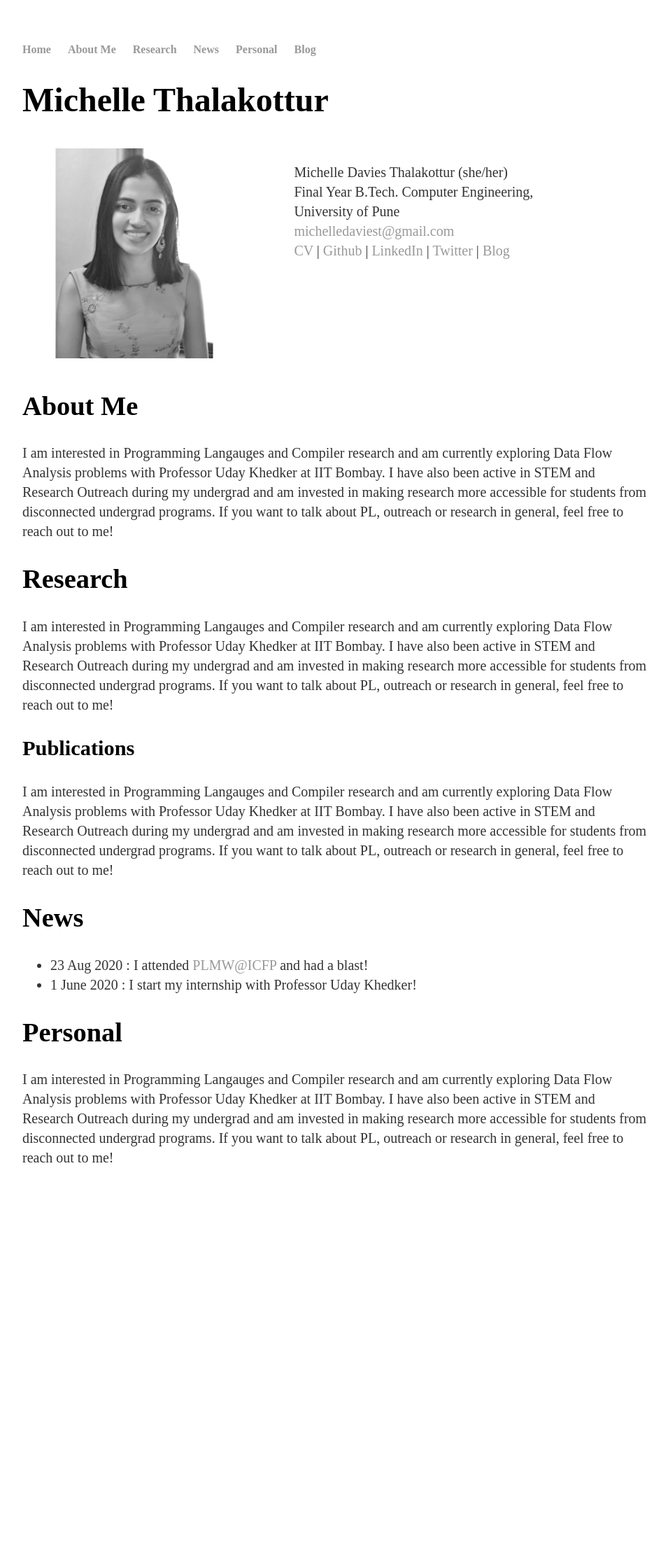
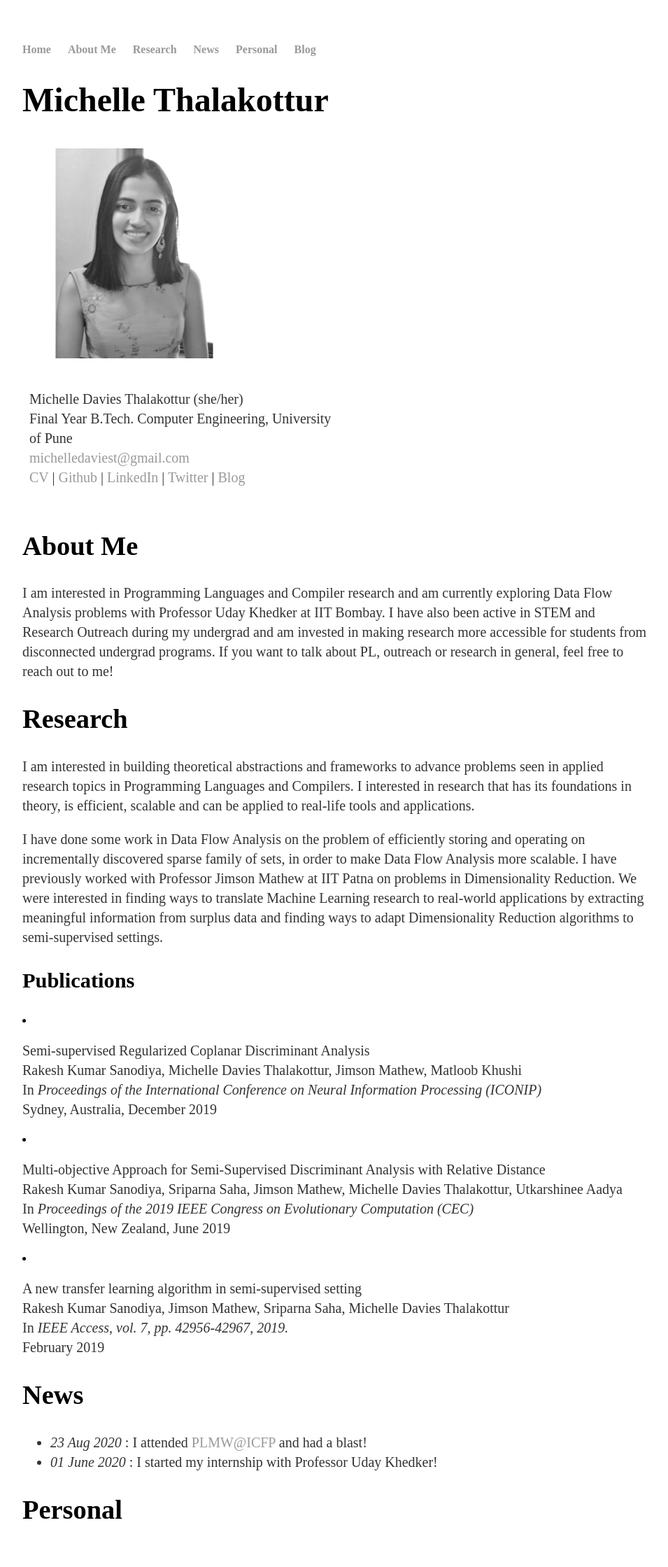
Before and after one commit to michelledaviest/michelledaviest.github.io, a Jekyll site: the page built from index.html, in a window 1280 px wide. Shown: the whole page at 70% size, without its empty margins (160-1115 px from the left). Built offline with Jekyll 4.4.1, drawn with Linux system fonts in a browser that asks for light colours; some web fonts are replaced; before the commit the page ends 1728 px from its top, so only the background shows below that.

Commit message:
add pubs

```diff
--- a/css/main.css
+++ b/css/main.css
@@ -5,7 +5,7 @@ body { margin: 60px auto; width: 70%; }
  /* Three image containers (use 25% for four, and 50% for two, etc) */
 .column {
   float: left;
-  width: 40%;
+  width: 50%;
   padding: 10px;
 }
 
--- a/index.html
+++ b/index.html
@@ -23,25 +23,43 @@ title: Michelle Thalakottur
 
 <div class="blurb" id="aboutsec">
 	<h2>About Me</h2>
-	<p>I am interested in Programming Langauges and Compiler research and am currently exploring Data Flow Analysis problems with Professor Uday Khedker at IIT Bombay. I have also been active in STEM and Research Outreach during my undergrad and am invested in making research more accessible for students from disconnected undergrad programs. If you want to talk about PL, outreach or research in general, feel free to reach out to me! </p>
+	<p>I am interested in Programming Languages and Compiler research and am currently exploring Data Flow Analysis problems with Professor Uday Khedker at IIT Bombay. I have also been active in STEM and Research Outreach during my undergrad and am invested in making research more accessible for students from disconnected undergrad programs. If you want to talk about PL, outreach or research in general, feel free to reach out to me! </p>
 </div>
 
 <div class="blurb" id="researchsec">
 	<h2>Research</h2>
-	<p>I am interested in Programming Langauges and Compiler research and am currently exploring Data Flow Analysis problems with Professor Uday Khedker at IIT Bombay. I have also been active in STEM and Research Outreach during my undergrad and am invested in making research more accessible for students from disconnected undergrad programs. If you want to talk about PL, outreach or research in general, feel free to reach out to me! </p>
+	<p>I am interested in building theoretical abstractions and frameworks to advance problems seen in applied research topics in Programming Languages and Compilers. I interested in research that has its foundations in theory, is efficient, scalable and can be applied to real-life tools and applications. </p>
+	<p>I have done some work in Data Flow Analysis on the problem of efficiently storing and operating on incrementally discovered sparse family of sets, in order to make Data Flow Analysis more scalable. I have previously worked with Professor Jimson Mathew at IIT Patna on problems in Dimensionality Reduction. We were interested in finding ways to translate Machine Learning research to real-world applications by extracting meaningful information
+from surplus data and finding ways to adapt Dimensionality Reduction algorithms to semi-supervised
+settings. </p>
+
 	<h3>Publications</h3>
-	<p>I am interested in Programming Langauges and Compiler research and am currently exploring Data Flow Analysis problems with Professor Uday Khedker at IIT Bombay. I have also been active in STEM and Research Outreach during my undergrad and am invested in making research more accessible for students from disconnected undergrad programs. If you want to talk about PL, outreach or research in general, feel free to reach out to me! </p>
+	<li><p>Semi-supervised Regularized Coplanar Discriminant Analysis<br>
+		Rakesh Kumar Sanodiya, Michelle Davies Thalakottur, Jimson Mathew, Matloob Khushi<br>
+		In <i>Proceedings of the International Conference on Neural Information Processing (ICONIP)</i><br>
+		Sydney, Australia, December 2019<br>
+	</li></p>
+	<li><p>Multi-objective Approach for Semi-Supervised Discriminant Analysis with Relative Distance <br>
+		Rakesh Kumar Sanodiya, Sriparna Saha, Jimson Mathew, Michelle Davies Thalakottur, Utkarshinee Aadya <br>
+		In <i>Proceedings of the 2019 IEEE Congress on Evolutionary Computation (CEC)</i><br>
+		Wellington, New Zealand, June 2019<br>
+	</li></p>
+	<li><p>	A new transfer learning algorithm in semi-supervised setting<br>
+		Rakesh Kumar Sanodiya, Jimson Mathew, Sriparna Saha, Michelle Davies Thalakottur<br>
+		In <i>IEEE Access, vol. 7, pp. 42956-42967, 2019.</i><br>
+		February 2019<br>
+	</li></p>
 </div>
 
 <div class="blurb" id="newsec">
 	<h2>News</h2>
 	<ul>
-		<li>23 Aug 2020 : I attended <a href="https://icfp20.sigplan.org/home/PLMW-icfp-2020?track=PLMW%20%40%20ICFP%20">PLMW@ICFP</a> and had a blast!</li>
-		<li>1 June 2020 : I start my internship with Professor Uday Khedker!</li>
+		<li><i>23 Aug 2020</i> : I attended <a href="https://icfp20.sigplan.org/home/PLMW-icfp-2020?track=PLMW%20%40%20ICFP%20">PLMW@ICFP</a> and had a blast!</li>
+		<li><i>01 June 2020</i> : I started my internship with Professor Uday Khedker!</li>
 	</ul>
 </div>
 
 <div class="blurb" id="personalsec">
 	<h2>Personal</h2>
-	<p>I am interested in Programming Langauges and Compiler research and am currently exploring Data Flow Analysis problems with Professor Uday Khedker at IIT Bombay. I have also been active in STEM and Research Outreach during my undergrad and am invested in making research more accessible for students from disconnected undergrad programs. If you want to talk about PL, outreach or research in general, feel free to reach out to me! </p>
+	<p></p>
 </div>
```
